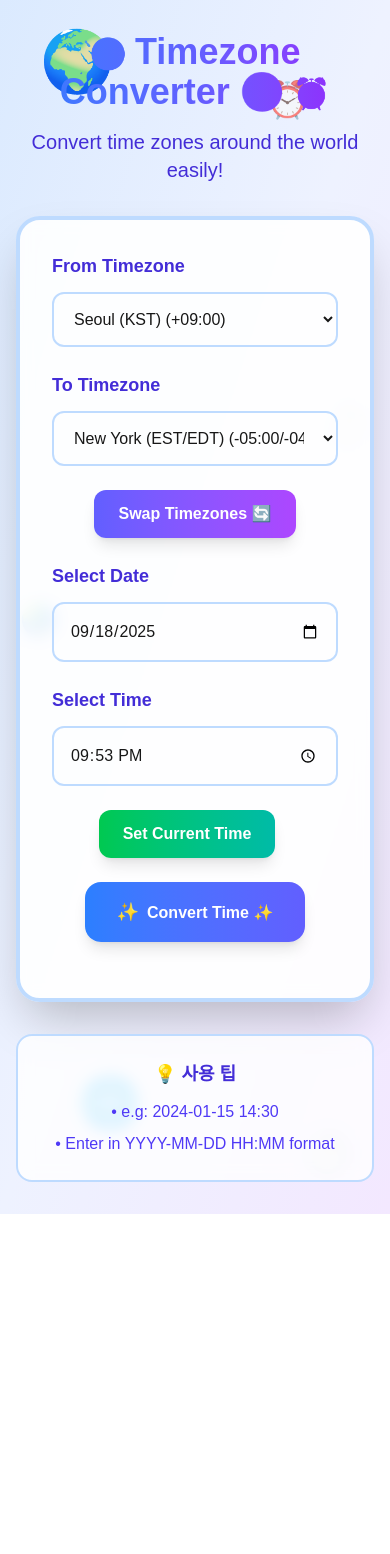
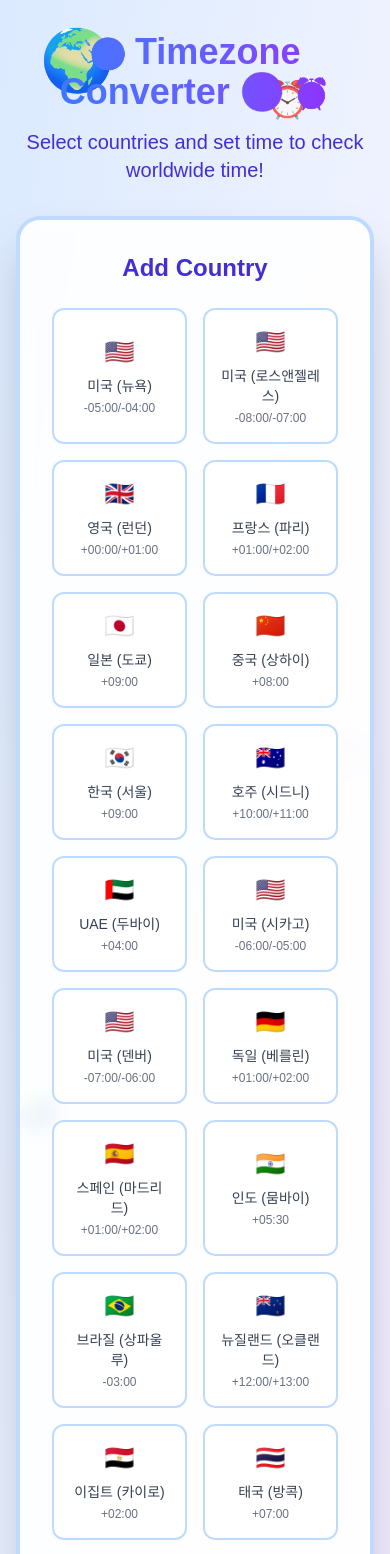
Before and after one commit to sung-eunji/qrcode-generator, a Next.js app: page /en/timezone-converter in a window 390 px wide. Shown: the top 1554 px of the page. Before the commit the page ends 1214 px from the top, so only its background shows below. Built offline with nearby package versions, Linux system fonts and the light colour scheme.

Commit message:
Redesign timezone converter with country selection, reference time setting, and time-based emoji expressions

```diff
--- a/src/app/[locale]/timezone-converter/page.tsx
+++ b/src/app/[locale]/timezone-converter/page.tsx
@@ -3,132 +3,130 @@
 import { useState, useEffect } from 'react';
 import { useParams } from 'next/navigation';
 
-interface TimeZone {
-  value: string;
-  label: string;
+interface Country {
+  code: string;
+  name: string;
+  timezone: string;
+  flag: string;
   offset: string;
 }
 
-// 주요 시간대 목록
-const timeZones: TimeZone[] = [
-  { value: 'UTC', label: 'UTC (Coordinated Universal Time)', offset: '+00:00' },
-  { value: 'America/New_York', label: 'New York (EST/EDT)', offset: '-05:00/-04:00' },
-  { value: 'America/Los_Angeles', label: 'Los Angeles (PST/PDT)', offset: '-08:00/-07:00' },
-  { value: 'Europe/London', label: 'London (GMT/BST)', offset: '+00:00/+01:00' },
-  { value: 'Europe/Paris', label: 'Paris (CET/CEST)', offset: '+01:00/+02:00' },
-  { value: 'Asia/Tokyo', label: 'Tokyo (JST)', offset: '+09:00' },
-  { value: 'Asia/Shanghai', label: 'Shanghai (CST)', offset: '+08:00' },
-  { value: 'Asia/Seoul', label: 'Seoul (KST)', offset: '+09:00' },
-  { value: 'Australia/Sydney', label: 'Sydney (AEST/AEDT)', offset: '+10:00/+11:00' },
-  { value: 'Asia/Dubai', label: 'Dubai (GST)', offset: '+04:00' },
-  { value: 'America/Chicago', label: 'Chicago (CST/CDT)', offset: '-06:00/-05:00' },
-  { value: 'America/Denver', label: 'Denver (MST/MDT)', offset: '-07:00/-06:00' },
-  { value: 'Europe/Berlin', label: 'Berlin (CET/CEST)', offset: '+01:00/+02:00' },
-  { value: 'Europe/Madrid', label: 'Madrid (CET/CEST)', offset: '+01:00/+02:00' },
-  { value: 'Asia/Kolkata', label: 'Mumbai (IST)', offset: '+05:30' },
-  { value: 'America/Sao_Paulo', label: 'São Paulo (BRT)', offset: '-03:00' },
-  { value: 'Pacific/Auckland', label: 'Auckland (NZST/NZDT)', offset: '+12:00/+13:00' },
-  { value: 'Africa/Cairo', label: 'Cairo (EET)', offset: '+02:00' },
-  { value: 'Asia/Bangkok', label: 'Bangkok (ICT)', offset: '+07:00' },
-  { value: 'America/Mexico_City', label: 'Mexico City (CST/CDT)', offset: '-06:00/-05:00' },
+// 주요 국가 및 시간대 목록
+const countries: Country[] = [
+  { code: 'US', name: '미국 (뉴욕)', timezone: 'America/New_York', flag: '🇺🇸', offset: '-05:00/-04:00' },
+  { code: 'US-LA', name: '미국 (로스앤젤레스)', timezone: 'America/Los_Angeles', flag: '🇺🇸', offset: '-08:00/-07:00' },
+  { code: 'GB', name: '영국 (런던)', timezone: 'Europe/London', flag: '🇬🇧', offset: '+00:00/+01:00' },
+  { code: 'FR', name: '프랑스 (파리)', timezone: 'Europe/Paris', flag: '🇫🇷', offset: '+01:00/+02:00' },
+  { code: 'JP', name: '일본 (도쿄)', timezone: 'Asia/Tokyo', flag: '🇯🇵', offset: '+09:00' },
+  { code: 'CN', name: '중국 (상하이)', timezone: 'Asia/Shanghai', flag: '🇨🇳', offset: '+08:00' },
+  { code: 'KR', name: '한국 (서울)', timezone: 'Asia/Seoul', flag: '🇰🇷', offset: '+09:00' },
+  { code: 'AU', name: '호주 (시드니)', timezone: 'Australia/Sydney', flag: '🇦🇺', offset: '+10:00/+11:00' },
+  { code: 'AE', name: 'UAE (두바이)', timezone: 'Asia/Dubai', flag: '🇦🇪', offset: '+04:00' },
+  { code: 'US-CHI', name: '미국 (시카고)', timezone: 'America/Chicago', flag: '🇺🇸', offset: '-06:00/-05:00' },
+  { code: 'US-DEN', name: '미국 (덴버)', timezone: 'America/Denver', flag: '🇺🇸', offset: '-07:00/-06:00' },
+  { code: 'DE', name: '독일 (베를린)', timezone: 'Europe/Berlin', flag: '🇩🇪', offset: '+01:00/+02:00' },
+  { code: 'ES', name: '스페인 (마드리드)', timezone: 'Europe/Madrid', flag: '🇪🇸', offset: '+01:00/+02:00' },
+  { code: 'IN', name: '인도 (뭄바이)', timezone: 'Asia/Kolkata', flag: '🇮🇳', offset: '+05:30' },
+  { code: 'BR', name: '브라질 (상파울루)', timezone: 'America/Sao_Paulo', flag: '🇧🇷', offset: '-03:00' },
+  { code: 'NZ', name: '뉴질랜드 (오클랜드)', timezone: 'Pacific/Auckland', flag: '🇳🇿', offset: '+12:00/+13:00' },
+  { code: 'EG', name: '이집트 (카이로)', timezone: 'Africa/Cairo', flag: '🇪🇬', offset: '+02:00' },
+  { code: 'TH', name: '태국 (방콕)', timezone: 'Asia/Bangkok', flag: '🇹🇭', offset: '+07:00' },
+  { code: 'MX', name: '멕시코 (멕시코시티)', timezone: 'America/Mexico_City', flag: '🇲🇽', offset: '-06:00/-05:00' },
+  { code: 'UTC', name: 'UTC', timezone: 'UTC', flag: '🌍', offset: '+00:00' },
 ];
+
+interface SelectedCountry extends Country {
+  time: string;
+  date: string;
+  emoji: string;
+}
 
 export default function TimezoneConverter() {
   const params = useParams();
   const locale = params.locale as string;
 
-  const [fromTimeZone, setFromTimeZone] = useState('Asia/Seoul');
-  const [toTimeZone, setToTimeZone] = useState('America/New_York');
-  const [inputDate, setInputDate] = useState('');
-  const [inputTime, setInputTime] = useState('');
-  const [convertedTime, setConvertedTime] = useState('');
-  const [convertedDate, setConvertedDate] = useState('');
-  const [isLoading, setIsLoading] = useState(false);
+  const [selectedCountries, setSelectedCountries] = useState<SelectedCountry[]>([]);
+  const [referenceCountry, setReferenceCountry] = useState<Country | null>(null);
+  const [referenceTime, setReferenceTime] = useState('');
+  const [referenceDate, setReferenceDate] = useState('');
 
   // 다국어 텍스트 정의
   const translations = {
     ko: {
       title: "시간대 변환기 🌍",
-      subtitle: "전 세계 시간대를 쉽게 변환하세요!",
-      fromTimeZone: "변환할 시간대",
-      toTimeZone: "변환될 시간대",
+      subtitle: "국가를 선택하고 시간을 설정하면 전 세계 시간을 확인할 수 있어요!",
+      addCountry: "국가 추가하기",
+      selectCountry: "국가를 선택하세요...",
+      referenceTime: "기준 시간 설정",
       selectDate: "날짜 선택",
       selectTime: "시간 선택",
-      convertButton: "시간 변환하기 ✨",
-      resultTitle: "변환 결과",
-      swapButton: "시간대 바꾸기 🔄",
       currentTime: "현재 시간으로 설정",
+      updateTime: "시간 업데이트 ✨",
+      selectedCountries: "선택된 국가들",
+      removeCountry: "제거",
       example: "예: 2024-01-15 14:30",
       timeFormat: "YYYY-MM-DD HH:MM 형식으로 입력하세요",
-      converting: "변환 중...",
-      errorMessage: "시간 변환 중 오류가 발생했습니다."
+      updating: "업데이트 중...",
+      errorMessage: "시간 업데이트 중 오류가 발생했습니다.",
+      addMoreCountries: "더 많은 국가를 추가해보세요!",
+      noCountriesSelected: "아직 선택된 국가가 없습니다."
     },
     en: {
       title: "Timezone Converter 🌍",
-      subtitle: "Convert time zones around the world easily!",
-      fromTimeZone: "From Timezone",
-      toTimeZone: "To Timezone",
+      subtitle: "Select countries and set time to check worldwide time!",
+      addCountry: "Add Country",
+      selectCountry: "Select a country...",
+      referenceTime: "Set Reference Time",
       selectDate: "Select Date",
       selectTime: "Select Time",
-      convertButton: "Convert Time ✨",
-      resultTitle: "Conversion Result",
-      swapButton: "Swap Timezones 🔄",
       currentTime: "Set Current Time",
+      updateTime: "Update Time ✨",
+      selectedCountries: "Selected Countries",
+      removeCountry: "Remove",
       example: "e.g: 2024-01-15 14:30",
       timeFormat: "Enter in YYYY-MM-DD HH:MM format",
-      converting: "Converting...",
-      errorMessage: "An error occurred while converting time."
+      updating: "Updating...",
+      errorMessage: "An error occurred while updating time.",
+      addMoreCountries: "Add more countries to compare!",
+      noCountriesSelected: "No countries selected yet."
     },
     fr: {
       title: "Convertisseur de Fuseau Horaire 🌍",
-      subtitle: "Convertissez facilement les fuseaux horaires du monde entier!",
-      fromTimeZone: "Fuseau Horaire Source",
-      toTimeZone: "Fuseau Horaire Cible",
+      subtitle: "Sélectionnez des pays et définissez l'heure pour vérifier l'heure mondiale!",
+      addCountry: "Ajouter un Pays",
+      selectCountry: "Sélectionnez un pays...",
+      referenceTime: "Définir l'Heure de Référence",
       selectDate: "Sélectionner Date",
       selectTime: "Sélectionner Heure",
-      convertButton: "Convertir Heure ✨",
-      resultTitle: "Résultat de Conversion",
-      swapButton: "Échanger Fuseaux 🔄",
       currentTime: "Définir Heure Actuelle",
+      updateTime: "Mettre à Jour l'Heure ✨",
+      selectedCountries: "Pays Sélectionnés",
+      removeCountry: "Supprimer",
       example: "ex: 2024-01-15 14:30",
       timeFormat: "Entrez au format AAAA-MM-JJ HH:MM",
-      converting: "Conversion...",
-      errorMessage: "Une erreur s'est produite lors de la conversion de l'heure."
+      updating: "Mise à jour...",
+      errorMessage: "Une erreur s'est produite lors de la mise à jour de l'heure.",
+      addMoreCountries: "Ajoutez plus de pays pour comparer!",
+      noCountriesSelected: "Aucun pays sélectionné pour le moment."
     }
   };
 
-  // 현재 시간 설정
-  const setCurrentTime = () => {
-    const now = new Date();
-    const date = now.toISOString().split('T')[0];
-    const time = now.toTimeString().split(' ')[0].substring(0, 5);
-    setInputDate(date);
-    setInputTime(time);
+  // 시간대에 따른 표정 반환
+  const getTimeEmoji = (hour: number): string => {
+    if (hour >= 6 && hour < 12) return '😊'; // 아침
+    if (hour >= 12 && hour < 18) return '😄'; // 오후
+    if (hour >= 18 && hour < 22) return '😊'; // 저녁
+    if (hour >= 22 || hour < 6) return '😴'; // 밤/새벽
+    return '😐';
   };
 
-  // 시간대 바꾸기
-  const swapTimeZones = () => {
-    const temp = fromTimeZone;
-    setFromTimeZone(toTimeZone);
-    setToTimeZone(temp);
-  };
+  // 국가 추가
+  const addCountry = (country: Country) => {
+    if (selectedCountries.some(c => c.code === country.code)) return;
 
-  // 시간 변환
-  const convertTime = async () => {
-    if (!inputDate || !inputTime) {
-      alert('날짜와 시간을 모두 입력해주세요.');
-      return;
-    }
-
-    setIsLoading(true);
-
-    try {
-      // 입력된 날짜와 시간을 결합하여 로컬 시간으로 해석
-      const inputDateTime = new Date(`${inputDate}T${inputTime}`);
-
-      // 더 정확한 변환을 위해 Intl.DateTimeFormat 사용
+    const now = new Date();
     const formatter = new Intl.DateTimeFormat('en-CA', {
-        timeZone: toTimeZone,
+      timeZone: country.timezone,
       year: 'numeric',
       month: '2-digit',
       day: '2-digit',
@@ -137,33 +135,113 @@
       hour12: false
     });
 
-      // 입력된 시간을 첫 번째 시간대의 시간으로 해석하고 UTC로 변환
-      const fromOffset = new Date().toLocaleString('en-US', {
-        timeZone: fromTimeZone,
-        timeZoneName: 'longOffset'
-      });
-
-      // 목표 시간대로 변환
-      const parts = formatter.formatToParts(inputDateTime);
+    const parts = formatter.formatToParts(now);
     const year = parts.find(part => part.type === 'year')?.value;
     const month = parts.find(part => part.type === 'month')?.value;
     const day = parts.find(part => part.type === 'day')?.value;
     const hour = parts.find(part => part.type === 'hour')?.value;
     const minute = parts.find(part => part.type === 'minute')?.value;
 
-      if (year && month && day && hour && minute) {
-        setConvertedDate(`${year}-${month}-${day}`);
-        setConvertedTime(`${hour}:${minute}`);
+    const newCountry: SelectedCountry = {
+      ...country,
+      date: `${year}-${month}-${day}`,
+      time: `${hour}:${minute}`,
+      emoji: getTimeEmoji(parseInt(hour || '12'))
+    };
+
+    setSelectedCountries(prev => [...prev, newCountry]);
+
+    if (!referenceCountry) {
+      setReferenceCountry(country);
+      setReferenceDate(newCountry.date);
+      setReferenceTime(newCountry.time);
+    }
+  };
+
+  // 국가 제거
+  const removeCountry = (countryCode: string) => {
+    setSelectedCountries(prev => prev.filter(c => c.code !== countryCode));
+
+    if (referenceCountry?.code === countryCode) {
+      const remaining = selectedCountries.filter(c => c.code !== countryCode);
+      if (remaining.length > 0) {
+        setReferenceCountry(remaining[0]);
+        setReferenceDate(remaining[0].date);
+        setReferenceTime(remaining[0].time);
       } else {
-        throw new Error('변환 실패');
+        setReferenceCountry(null);
+        setReferenceDate('');
+        setReferenceTime('');
       }
+    }
+  };
 
+  // 현재 시간으로 설정
+  const setCurrentTime = () => {
+    const now = new Date();
+    const date = now.toISOString().split('T')[0];
+    const time = now.toTimeString().split(' ')[0].substring(0, 5);
+    setReferenceDate(date);
+    setReferenceTime(time);
+    updateAllTimes(date, time);
+  };
+
+  // 모든 국가의 시간 업데이트
+  const updateAllTimes = (date: string, time: string) => {
+    if (!referenceCountry || !date || !time) return;
+
+    try {
+      const referenceDateTime = new Date(`${date}T${time}`);
+      const updatedCountries = selectedCountries.map(country => {
+        const formatter = new Intl.DateTimeFormat('en-CA', {
+          timeZone: country.timezone,
+          year: 'numeric',
+          month: '2-digit',
+          day: '2-digit',
+          hour: '2-digit',
+          minute: '2-digit',
+          hour12: false
+        });
+
+        // 기준 국가의 시간대를 기준으로 UTC 시간 계산
+        const referenceFormatter = new Intl.DateTimeFormat('en-CA', {
+          timeZone: referenceCountry.timezone,
+          year: 'numeric',
+          month: '2-digit',
+          day: '2-digit',
+          hour: '2-digit',
+          minute: '2-digit',
+          hour12: false
+        });
+
+        // 기준 시간을 UTC로 변환한 후 각 국가의 시간대로 변환
+        const parts = formatter.formatToParts(referenceDateTime);
+        const year = parts.find(part => part.type === 'year')?.value;
+        const month = parts.find(part => part.type === 'month')?.value;
+        const day = parts.find(part => part.type === 'day')?.value;
+        const hour = parts.find(part => part.type === 'hour')?.value;
+        const minute = parts.find(part => part.type === 'minute')?.value;
+
+        return {
+          ...country,
+          date: `${year}-${month}-${day}`,
+          time: `${hour}:${minute}`,
+          emoji: getTimeEmoji(parseInt(hour || '12'))
+        };
+      });
+
+      setSelectedCountries(updatedCountries);
     } catch (error) {
-      console.error('시간 변환 오류:', error);
+      console.error('시간 업데이트 오류:', error);
       alert(t.errorMessage);
-    } finally {
-      setIsLoading(false);
     }
+  };
+
+  // 기준 시간 변경 핸들러
+  const handleReferenceTimeChange = (date: string, time: string) => {
+    setReferenceDate(date);
+    setReferenceTime(time);
+    updateAllTimes(date, time);
   };
 
   // 컴포넌트 마운트 시 현재 시간 설정
@@ -183,7 +261,7 @@
       <div className="absolute top-1/2 left-5 text-3xl animate-bounce delay-700">🌏</div>
       <div className="absolute top-1/3 right-5 text-4xl animate-pulse delay-300">⏱️</div>
 
-      <div className="container mx-auto max-w-4xl relative z-10">
+      <div className="container mx-auto max-w-6xl relative z-10">
         {/* 헤더 */}
         <div className="text-center mb-8">
           <h1 className="text-4xl font-bold bg-gradient-to-r from-blue-500 via-indigo-500 to-purple-600 bg-clip-text text-transparent mb-4">
@@ -196,130 +274,125 @@
           </p>
         </div>
 
-        {/* 메인 변환기 */}
+        {/* 국가 추가 섹션 */}
         <div className="bg-white/90 backdrop-blur-sm rounded-3xl p-8 border-4 border-blue-200 shadow-2xl mb-8">
-          <div className="grid grid-cols-1 md:grid-cols-2 gap-6 mb-6">
-            {/* 변환할 시간대 */}
-            <div>
-              <label className="block text-lg font-bold text-indigo-700 mb-3">
-                {t.fromTimeZone}
-              </label>
-              <select
-                value={fromTimeZone}
-                onChange={(e) => setFromTimeZone(e.target.value)}
-                className="w-full p-4 border-2 border-blue-200 rounded-xl focus:border-indigo-400 focus:outline-none transition-colors duration-300"
+          <h2 className="text-2xl font-bold text-indigo-700 mb-6 text-center">
+            {t.addCountry}
+          </h2>
+          <div className="grid grid-cols-2 md:grid-cols-3 lg:grid-cols-4 gap-4">
+            {countries.map((country) => (
+              <button
+                key={country.code}
+                onClick={() => addCountry(country)}
+                disabled={selectedCountries.some(c => c.code === country.code)}
+                className={`p-4 rounded-xl border-2 transition-all duration-300 transform hover:scale-105 ${
+                  selectedCountries.some(c => c.code === country.code)
+                    ? 'bg-gray-100 border-gray-300 cursor-not-allowed opacity-50'
+                    : 'bg-white border-blue-200 hover:border-indigo-400 hover:shadow-lg'
+                }`}
               >
-                {timeZones.map((tz) => (
-                  <option key={tz.value} value={tz.value}>
-                    {tz.label} ({tz.offset})
-                  </option>
+                <div className="text-2xl mb-2">{country.flag}</div>
+                <div className="text-sm font-medium text-gray-700">{country.name}</div>
+                <div className="text-xs text-gray-500 mt-1">{country.offset}</div>
+              </button>
             ))}
-              </select>
-            </div>
-
-            {/* 변환될 시간대 */}
-            <div>
-              <label className="block text-lg font-bold text-indigo-700 mb-3">
-                {t.toTimeZone}
-              </label>
-              <select
-                value={toTimeZone}
-                onChange={(e) => setToTimeZone(e.target.value)}
-                className="w-full p-4 border-2 border-blue-200 rounded-xl focus:border-indigo-400 focus:outline-none transition-colors duration-300"
-              >
-                {timeZones.map((tz) => (
-                  <option key={tz.value} value={tz.value}>
-                    {tz.label} ({tz.offset})
-                  </option>
-                ))}
-              </select>
           </div>
         </div>
 
-          {/* 시간대 바꾸기 버튼 */}
+        {/* 기준 시간 설정 */}
+        {referenceCountry && (
+          <div className="bg-white/90 backdrop-blur-sm rounded-3xl p-8 border-4 border-green-200 shadow-2xl mb-8">
+            <h2 className="text-2xl font-bold text-green-700 mb-6 text-center">
+              {t.referenceTime}
+            </h2>
             <div className="text-center mb-6">
-            <button
-              onClick={swapTimeZones}
-              className="bg-gradient-to-r from-indigo-500 to-purple-500 hover:from-indigo-600 hover:to-purple-600 text-white font-bold py-3 px-6 rounded-xl transition-all duration-300 transform hover:scale-105 shadow-lg"
-            >
-              {t.swapButton}
-            </button>
+              <div className="text-lg font-medium text-gray-700 mb-4">
+                기준 국가: {referenceCountry.flag} {referenceCountry.name}
               </div>
-
-          {/* 날짜와 시간 입력 */}
-          <div className="grid grid-cols-1 md:grid-cols-2 gap-6 mb-6">
+              <div className="grid grid-cols-1 md:grid-cols-2 gap-6 max-w-md mx-auto">
                 <div>
-              <label className="block text-lg font-bold text-indigo-700 mb-3">
+                  <label className="block text-lg font-bold text-green-700 mb-3">
                     {t.selectDate}
                   </label>
                   <input
                     type="date"
-                value={inputDate}
-                onChange={(e) => setInputDate(e.target.value)}
-                className="w-full p-4 border-2 border-blue-200 rounded-xl focus:border-indigo-400 focus:outline-none transition-colors duration-300"
+                    value={referenceDate}
+                    onChange={(e) => handleReferenceTimeChange(e.target.value, referenceTime)}
+                    className="w-full p-4 border-2 border-green-200 rounded-xl focus:border-green-400 focus:outline-none transition-colors duration-300"
                   />
                 </div>
                 <div>
-              <label className="block text-lg font-bold text-indigo-700 mb-3">
+                  <label className="block text-lg font-bold text-green-700 mb-3">
                     {t.selectTime}
                   </label>
                   <input
                     type="time"
-                value={inputTime}
-                onChange={(e) => setInputTime(e.target.value)}
-                className="w-full p-4 border-2 border-blue-200 rounded-xl focus:border-indigo-400 focus:outline-none transition-colors duration-300"
+                    value={referenceTime}
+                    onChange={(e) => handleReferenceTimeChange(referenceDate, e.target.value)}
+                    className="w-full p-4 border-2 border-green-200 rounded-xl focus:border-green-400 focus:outline-none transition-colors duration-300"
                   />
                 </div>
               </div>
-
-          {/* 현재 시간 설정 버튼 */}
-          <div className="text-center mb-6">
               <button
                 onClick={setCurrentTime}
-              className="bg-gradient-to-r from-green-500 to-teal-500 hover:from-green-600 hover:to-teal-600 text-white font-bold py-3 px-6 rounded-xl transition-all duration-300 transform hover:scale-105 shadow-lg mr-4"
+                className="mt-6 bg-gradient-to-r from-green-500 to-teal-500 hover:from-green-600 hover:to-teal-600 text-white font-bold py-3 px-6 rounded-xl transition-all duration-300 transform hover:scale-105 shadow-lg"
               >
                 {t.currentTime}
               </button>
             </div>
+          </div>
+        )}
 
-          {/* 변환 버튼 */}
-          <div className="text-center mb-6">
+        {/* 선택된 국가들 표시 */}
+        {selectedCountries.length > 0 ? (
+          <div className="bg-white/90 backdrop-blur-sm rounded-3xl p-8 border-4 border-indigo-200 shadow-2xl mb-8">
+            <h2 className="text-2xl font-bold text-indigo-700 mb-6 text-center">
+              {t.selectedCountries}
+            </h2>
+            <div className="grid grid-cols-1 md:grid-cols-2 lg:grid-cols-3 gap-6">
+              {selectedCountries.map((country) => (
+                <div
+                  key={country.code}
+                  className="bg-gradient-to-r from-indigo-50 to-purple-50 rounded-2xl p-6 border-2 border-indigo-200 relative"
+                >
                   <button
-              onClick={convertTime}
-              disabled={isLoading}
-              className="bg-gradient-to-r from-blue-500 to-indigo-500 hover:from-blue-600 hover:to-indigo-600 disabled:from-gray-400 disabled:to-gray-500 disabled:cursor-not-allowed text-white font-bold py-4 px-8 rounded-2xl transition-all duration-300 transform hover:scale-105 shadow-lg"
+                    onClick={() => removeCountry(country.code)}
+                    className="absolute top-2 right-2 text-red-500 hover:text-red-700 text-xl font-bold"
                   >
-              {isLoading ? (
-                <>
-                  <span className="text-lg mr-2">⏳</span>
-                  {t.converting}
-                </>
-              ) : (
-                <>
-                  <span className="text-lg mr-2">✨</span>
-                  {t.convertButton}
-                </>
-              )}
+                    ×
                   </button>
+
+                  <div className="text-center">
+                    <div className="text-3xl mb-3">{country.flag}</div>
+                    <div className="text-lg font-bold text-indigo-800 mb-2">
+                      {country.name}
                     </div>
-
-          {/* 변환 결과 */}
-          {convertedTime && convertedDate && (
-            <div className="bg-gradient-to-r from-indigo-50 to-purple-50 rounded-2xl p-6 border-2 border-indigo-200">
-              <h3 className="text-xl font-bold text-indigo-800 mb-4 text-center">
-                {t.resultTitle}
-              </h3>
-              <div className="text-center">
-                <div className="text-3xl font-bold text-indigo-700 mb-2">
-                  {convertedDate} {convertedTime}
+                    <div className="text-2xl font-bold text-indigo-700 mb-2">
+                      {country.time}
+                      <span className="text-3xl ml-2">{country.emoji}</span>
                     </div>
-                <div className="text-lg text-indigo-600">
-                  {timeZones.find(tz => tz.value === toTimeZone)?.label}
+                    <div className="text-sm text-indigo-600">
+                      {country.date}
+                    </div>
+                    <div className="text-xs text-gray-500 mt-2">
+                      {country.offset}
                     </div>
                   </div>
                 </div>
+              ))}
+            </div>
+          </div>
+        ) : (
+          <div className="bg-white/80 backdrop-blur-sm rounded-2xl p-8 border-2 border-blue-200 text-center">
+            <div className="text-6xl mb-4">🌍</div>
+            <h3 className="text-xl font-bold text-indigo-700 mb-2">
+              {t.noCountriesSelected}
+            </h3>
+            <p className="text-indigo-600">
+              {t.addMoreCountries}
+            </p>
+          </div>
         )}
-        </div>
 
         {/* 도움말 */}
         <div className="bg-white/80 backdrop-blur-sm rounded-2xl p-6 border-2 border-blue-200">
@@ -329,6 +402,7 @@
           <div className="text-indigo-600 text-center">
             <p className="mb-2">• {t.example}</p>
             <p>• {t.timeFormat}</p>
+            <p className="mt-2">• 국가를 선택한 후 기준 시간을 변경하면 모든 국가의 시간이 자동으로 업데이트됩니다!</p>
           </div>
         </div>
       </div>
```
Lines whose indentation alone changed are shown as unchanged.
